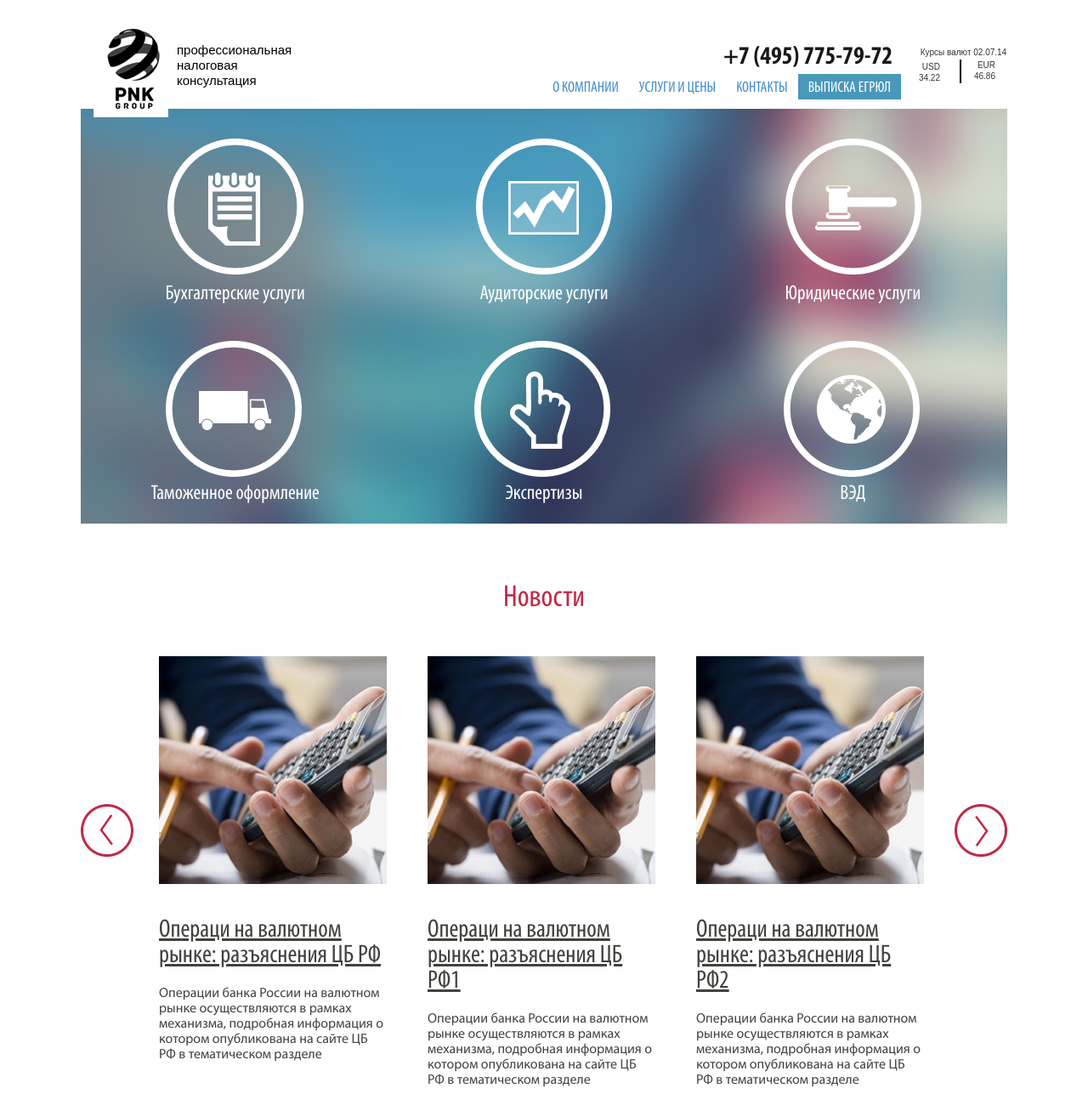
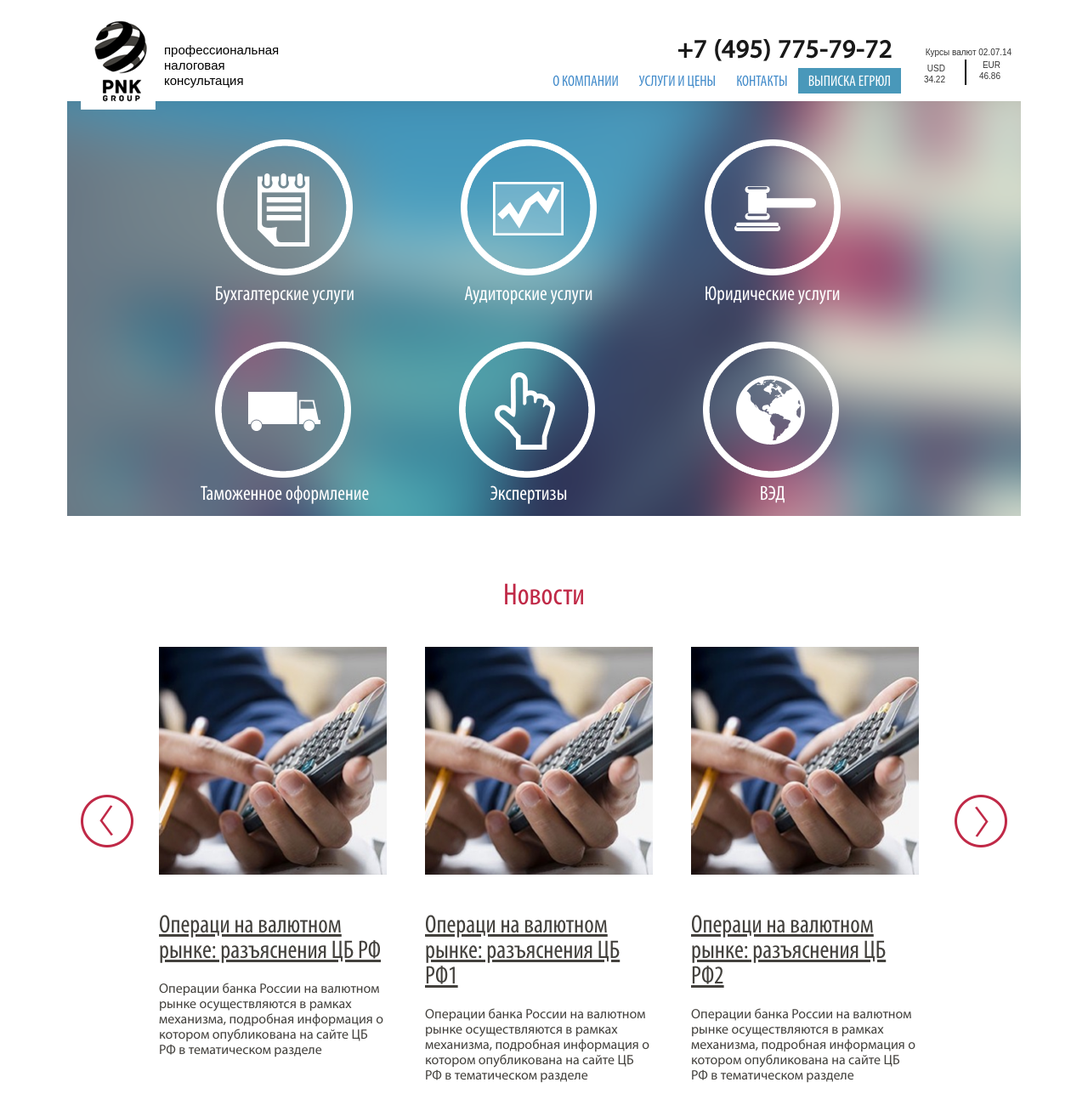
Before and after one commit to enlare/pnk, a plain HTML site: page index.html in a window 1280 px wide. Shown: the top 1300 px of the page at 85% size. Drawn offline with nearby package versions, Linux system fonts and the light colour scheme; a web font is replaced by a local one.

Commit message:
правки по десктопу

```diff
--- a/css/style.css
+++ b/css/style.css
@@ -114,7 +114,7 @@ hr {
     /*outline: 1px solid red;*/
     position: absolute;
     top: 55px;
-    right: 39px;
+    right: 33px;
 }
 .kurs-name{
     text-transform: uppercase;
@@ -132,7 +132,7 @@ hr {
 .kurs-bordered-cell{
     border-right: 2px solid #000000;
     /*width: 60px;*/
-    padding: 2px 23px 0 0;
+    padding: 4px 23px 0 0;
 }
 .col-custom-menu{
     height: 34px;
@@ -170,10 +170,11 @@ hr {
     color: #181818;
     font-size: 30px;
     text-decoration: none;
-    margin: 47px 0 0 0;
+    margin: 40px 0 0 0;
     font-weight: bold;
     padding: 0 25px 0 0;
-    font-family: 'Conv_MyriadPro-Bold';
+    letter-spacing: 1px;
+    font-family: 'myriad_regular';
 }
 .icons-wrapper{
     margin: -10px 0 0 0;
@@ -183,10 +184,12 @@ hr {
     max-width: 1200px;
     color: #ffffff;
 }
-/*.icon-wrapper{
-    margin: 0 auto;
-    float:left;
-}*/
+.icon-wrapper{
+    /*    margin: 0 64px;*/
+    /*float: left;*/
+    /*width: auto;*/
+    padding: 0;
+}
 .icon{
     margin: 0 auto;
 }
@@ -194,7 +197,8 @@ hr {
     padding: 0;
 }
 .logo{
-    margin: 25px 10px 0 15px;
+    /*margin: 25px 10px 0 16px;*/
+    margin:16px 10px 0 0px;
 }
 .icon{
     background: url(img/icons.png) 0 0 no-repeat;
@@ -217,7 +221,10 @@ hr {
     background-position: -342px -163px;
 }
 .icon-row{
-    margin: 35px 0 0 0;
+    margin-top: 35px;
+}
+.icon-row .icon-wrapper:nth-child(2){
+    margin: 0 20px;
 }
 .icon-text{
     font-size: 24px;
@@ -231,6 +238,7 @@ hr {
     margin: 0 auto;
     /*padding: 0 95px;*/
     width: 100%;
+    height: 525px;
 }
 .news-slider{
     list-style: none;
@@ -246,7 +254,7 @@ hr {
     float: left;
     width: 268px;
     max-width: 268px;
-    margin: 0 48px 0 0;
+    margin: 0 45px 0 0;
 }
 .carousel-wrapper{
     position: relative;
@@ -275,9 +283,10 @@ hr {
 .news-header{
     font-size: 36px;
     color: #c02947;
-    margin: 70px 0 50px 0;
+    /*margin: 70px 0 50px 0;*/
     font-family: 'MyriadPro-Cond';
     line-height: 36px;
+    margin: 77px 0 41px 0;
 }
 .thumb-img{
     margin: 0 auto;
@@ -297,16 +306,17 @@ hr {
     font-size: 30px;
     line-height: 30px;
     color: #43413d;
-    display: inline-block;
-    margin: 40px 0 20px 0;
+    display: block;
+    margin: 46px 0 20px 0;
     font-family: 'MyriadPro-Cond';
 }
 .news-text{
     color: #43413d;
-    display: inline-block;
+    display: block;
     font-size: 16px;
     line-height: 18px;
     font-family: 'myriad_regular';
+    /*padding-bottom:*/
 }
 .bg2{
     background: url(img/bg2.png) 100% 100% no-repeat;
@@ -324,15 +334,19 @@ hr {
     position: absolute;
     top: 50%;
     height: 132px;
-    margin: -65px 0 0 0;
+    font-family: 'MyriadPro-Cond';
+    margin: -57px 0 0 0;
     left: 68px;
     font-size: 48px;
-    font-family: 'MyriadPro-Cond';
+    line-height: 49px;
+}
+.bg3 .bg-text{
+    top: 46%;
 }
 .about-bold-text{
     font-weight: bold;
     padding: 0;
-    margin: 40px 0 24px 0;
+    margin: 27px 0 20px 0;
     color: #43413d;
     font-size: 16px;
     line-height: 18px;
@@ -341,6 +355,9 @@ hr {
 }
 .about-cell-wrapper{
     font-family: 'myriad_regular';
+    font-size: 16px;
+    line-height: 18px;
+    color: #43413d;
 }
 .about-cell-wrapper div:first-child{
     padding: 0 20px 0 0;
@@ -356,14 +373,14 @@ hr {
     color: #181818;
 }
 .contact-tel, .contact-tel:hover{
-    text-decoration: none;
-    line-height: 48px;
-    font-size: 48px;
-    /*font-weight: bold;*/
-    margin: 33px auto 20px auto;
-    display: inline-block;
-    font-family: 'Conv_MyriadPro-Bold';
-    color: #181818;
+ text-decoration: none;
+line-height: 48px;
+font-size: 48px;
+font-weight: bold;
+margin: 22px auto 10px auto;
+display: inline-block;
+font-family: 'myriad_regular';
+color: #181818;
 }
 .contact-wrapper{
     margin: 68px 0 70px 0;
@@ -380,6 +397,9 @@ hr {
 }
 .about-header{
     margin: 55px auto 0 auto;
+}
+.bg-wrapper-container{
+    padding: 0 24px;
 }
 
 /* Smartphones (portrait and landscape) ----------- */
--- a/index.html
+++ b/index.html
@@ -92,16 +92,16 @@
                 </div>
             </div>
         </div>
-        <div class="container">
+        <div class="container bg-wrapper-container">
             <div class="clearfix icons-wrapper">
-                <div class="clearfix icon-row">
+                <div class="clearfix icon-row col-lg-10 col-lg-offset-1">
                     <div class="col-lg-4 icon-wrapper">
                         <div class="icon"></div>
                         <div class="icon-text text-center">
                             Бухгалтерские услуги
                         </div>
                     </div>
-                    <div class="col-lg-4 icon-wrapper">
+                    <div class="col-lg-3 icon-wrapper">
                         <div class="icon icon-audit"></div>
                         <div class="icon-text text-center">
                             Аудиторские услуги
@@ -114,14 +114,14 @@
                         </div>
                     </div>
                 </div>
-                <div class="clearfix icon-row">
+                <div class="clearfix icon-row col-lg-10 col-lg-offset-1">
                     <div class="col-lg-4 icon-wrapper">
                         <div class="icon icon-tam"></div>
                         <div class="icon-text text-center">
                             Таможенное оформление
                         </div>
                     </div>
-                    <div class="col-lg-4 icon-wrapper">
+                    <div class="col-lg-3 icon-wrapper">
                         <div class="icon icon-expert"></div>
                         <div class="icon-text text-center">
                             Экспертизы
@@ -190,7 +190,7 @@
             </div>
         </div>
 
-        <div class="container">
+        <div class="container bg-wrapper-container">
             <div class="clearfix bg2">
                 <div class="bg-text">Бухгалтерское сопровождение &mdash;<br />
                     избавляет руководителя компании<br />
@@ -200,7 +200,7 @@
         </div>
 
 
-        <div class="container">
+        <div class="container bg-wrapper-container">
             <div class="clearfix about-wrapper">
                 <div class="news-header text-center about-header">О компании</div>
                 <div class="col-lg-12 col-md-12 col-sm-12 col-xs-12 about-bold-text">
@@ -226,7 +226,7 @@
                 </div>
             </div>
         </div>
-        <div class="container">
+        <div class="container bg-wrapper-container">
             <div class="clearfix bg2 bg3">
                 <div class="bg-text">Вы избавляете себя от неожиданностей,<br />
                     теперь вы будете получать только<br />
```
